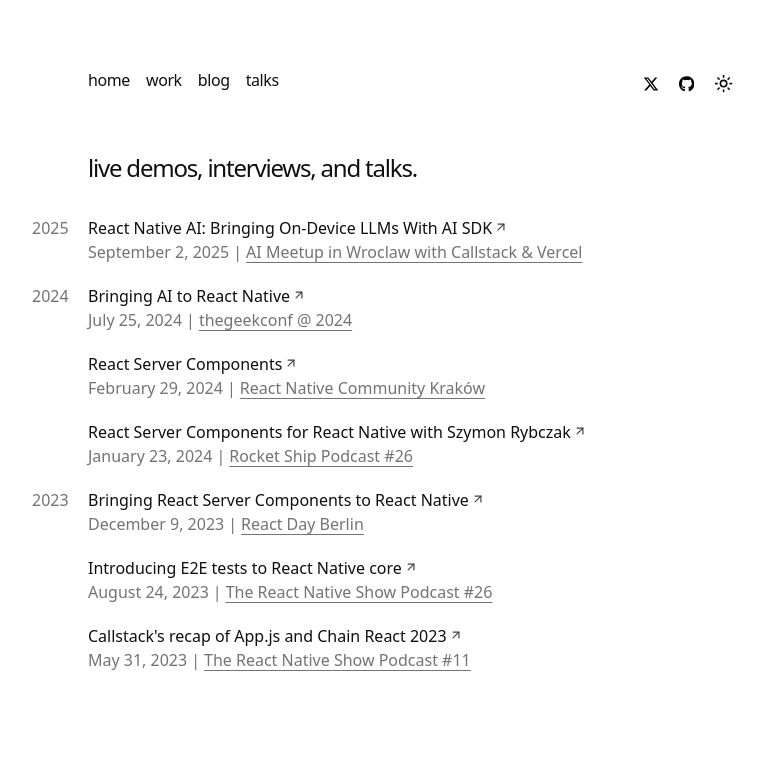
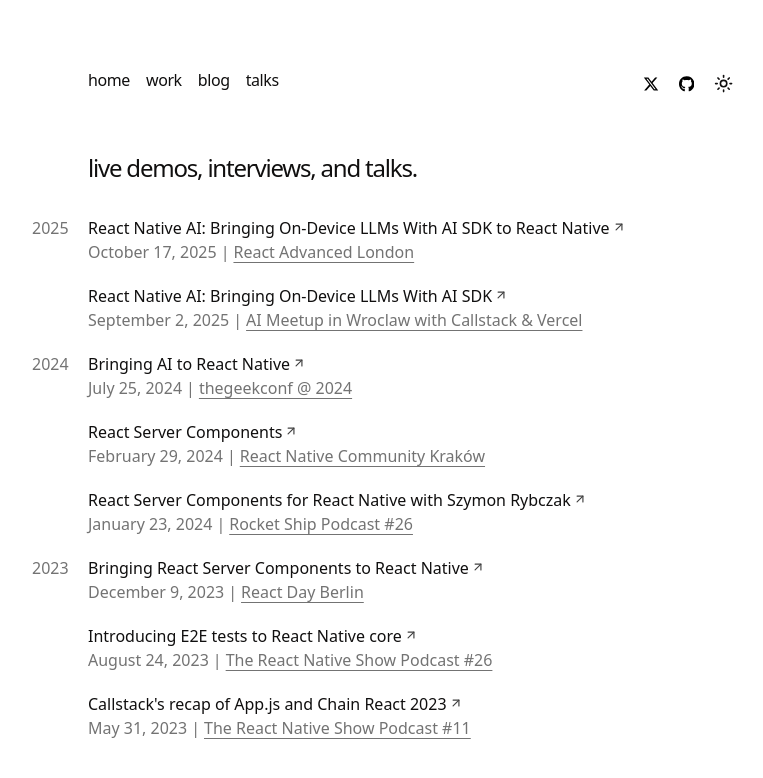
Before and after one commit to szymonrybczak/szymonrybczak.dev, a Next.js app: page /talks in a window 1280 px wide. Shown: the top 778 px of the page, without its empty margins (224-987 px from the left). Built offline with nearby package versions, Linux system fonts and the light colour scheme.

Commit message:
Add React Advanced London 25 talk and update .gitignore
Co-authored-by: szymonrybczak <63900941+szymonrybczak@users.noreply.github.com>

```diff
--- a/app/talks/page.tsx
+++ b/app/talks/page.tsx
@@ -17,6 +17,13 @@ type Entry = {
 };
 
 const data: Entry[] = [
+  {
+    id: 8,
+    name: "React Native AI: Bringing On-Device LLMs With AI SDK to React Native",
+    date: "10.17.2025",
+    link: "https://gitnation.com/contents/react-native-ai-bringing-on-device-llms-with-ai-sdk-to-react-native",
+    place: "React Advanced London",
+  },
   {
     id: 7,
     name: "React Native AI: Bringing On-Device LLMs With AI SDK ",
```
Also changed, not shown: 1 other file (tests, documents, lock files or other folders).
